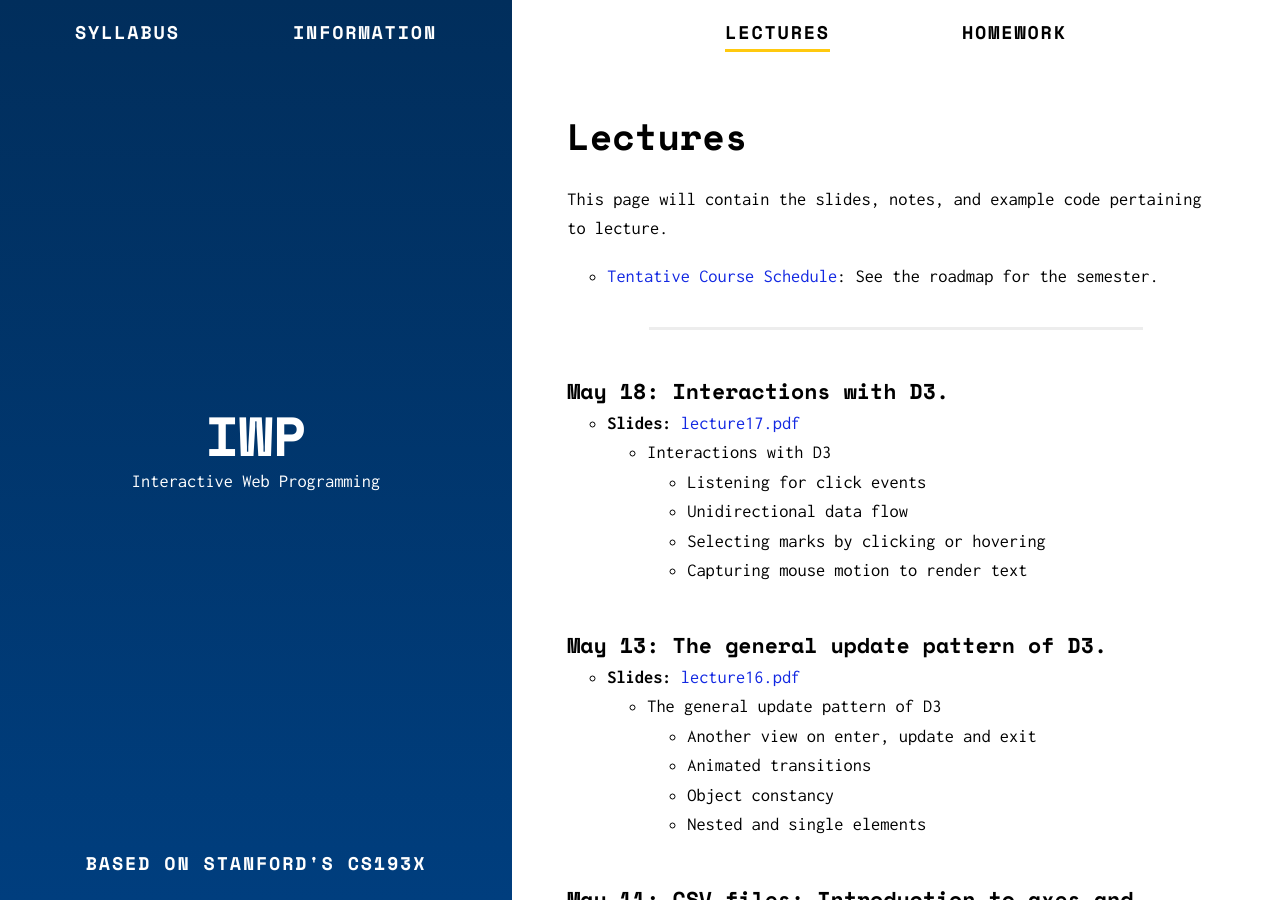
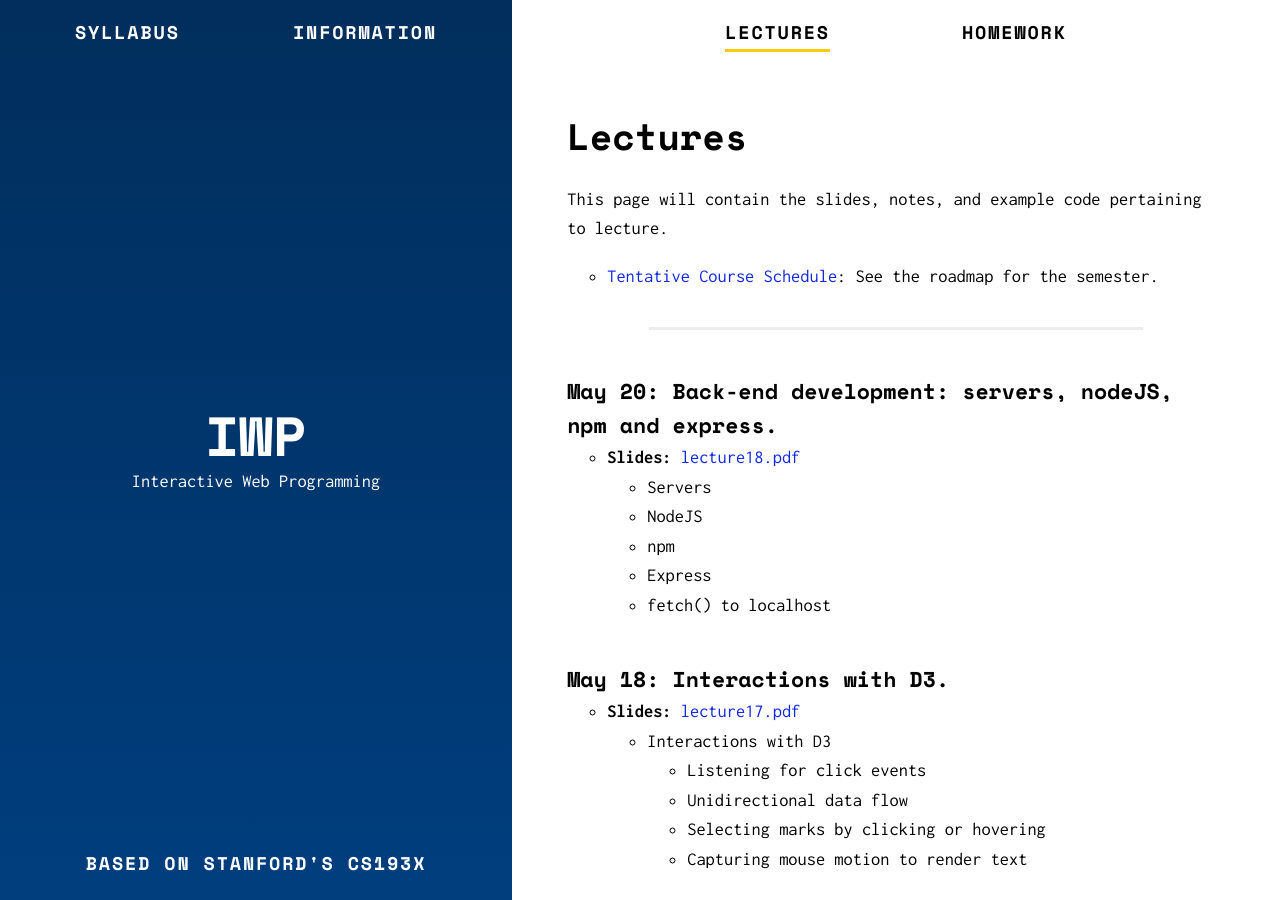
Before and after one commit to murilocamargos/iwp, a Jekyll site: the page built from lectures.md, in a window 1280 px wide and 900 px high. Built offline with Jekyll 4.4.1, drawn with Linux system fonts in a browser that asks for light colours.

Commit message:
Adiciona aula 18

```diff
--- a/lectures.md
+++ b/lectures.md
@@ -10,6 +10,14 @@
 * [Tentative Course Schedule]({{ site.baseurl }}/syllabus): See the roadmap for the semester.
 
 ---
+
+### May 20: Back-end development: servers, nodeJS, npm and express.
+- **Slides:** [lecture18.pdf]({{ site.baseurl }}/lectures/lecture18.pdf)
+  - Servers
+  - NodeJS
+  - npm
+  - Express
+  - fetch() to localhost
 
 
 ### May 18: Interactions with D3.
```
Also changed, not shown: 1 other file.
